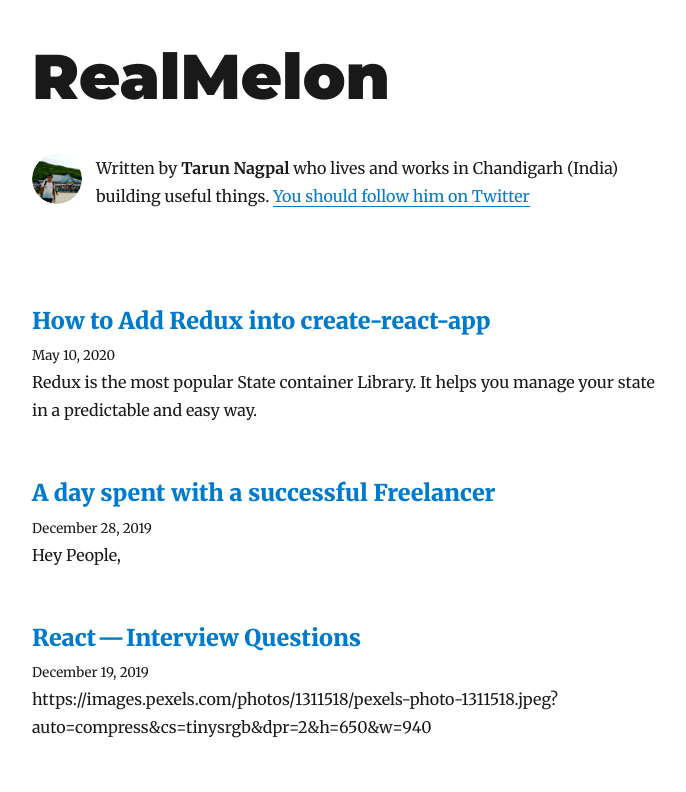
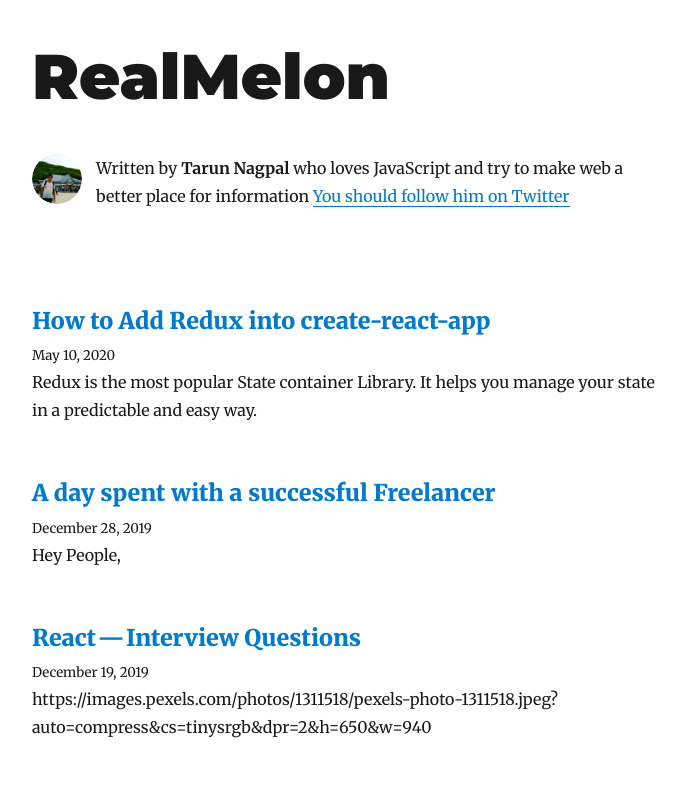
Before and after one commit to tarun-nagpal-github/gatsby-blog, a Gatsby site: page / in a window 1280 px wide. Shown: the top 792 px of the page, without its empty margins (293-979 px from the left). Built offline with nearby package versions, Linux system fonts and the light colour scheme; Gatsby itself is replaced by a stand-in of ours; some packages are replaced by stand-ins of ours.

Commit message:
Added Meta

```diff
--- a/gatsby-config.js
+++ b/gatsby-config.js
@@ -3,10 +3,11 @@
     title: `RealMelon`,
     author: {
       name: `Tarun Nagpal`,
-      summary: `who lives and works in Chandigarh (India) building useful things.`,
+      summary: `who loves JavaScript and try to make web a better place for information`,
     },
-    description: `A starter blog demonstrating what Gatsby can do.`,
-    siteUrl: `https://gatsby-starter-blog-demo.netlify.com/`,
+    description: `RealMelon - A place which can help you read about the latest trends in technology and travel.
+    We share the content based on our experience and uses. You will finds topic like JavaScript, react, html, redux and much more.`,
+    siteUrl: `https://realmelon.com/`,
     social: {
       twitter: `tarunnagpal78`,
     },
--- a/src/pages/index.tsx
+++ b/src/pages/index.tsx
@@ -36,7 +36,7 @@
 
   return (
     <Layout location={location} title={siteTitle}>
-      <SEO title="All posts" />
+      <SEO title="Blogs for the latest trends in technology and travel." />
       <Bio />
       {posts.map(({ node }) => {
         const title = node.frontmatter.title || node.fields.slug
```
